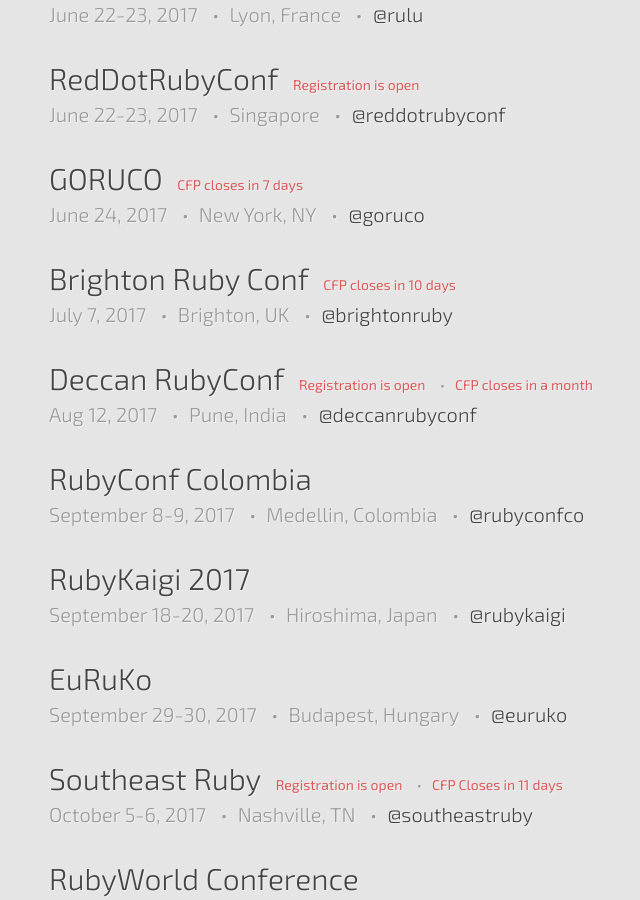
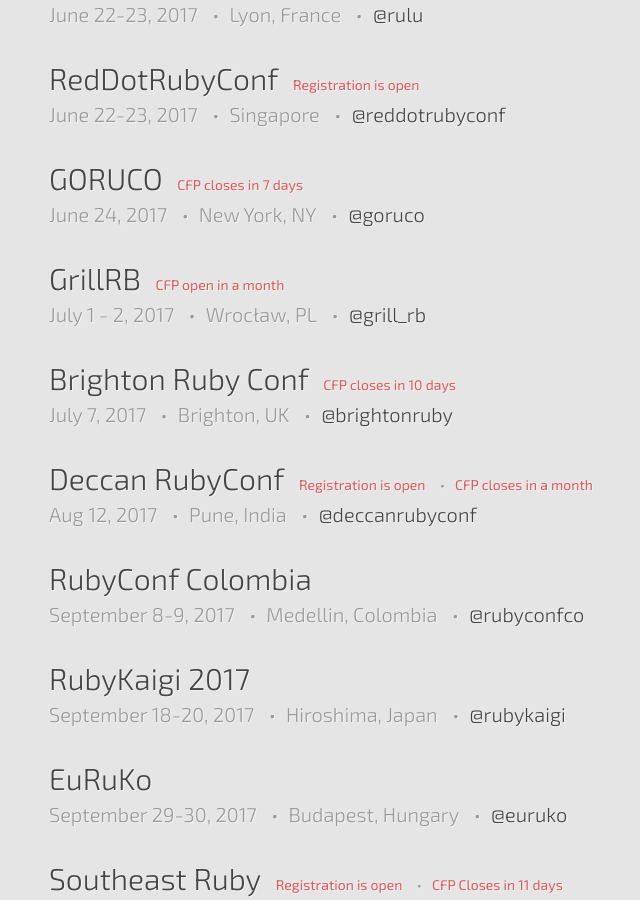
Before and after one commit to ruby-conferences/ruby-conferences.github.io, a Jekyll site: the page built from index.html, in a window 1280 px wide and 900 px high, scrolled down 1402 px. Shown: the whole window, without its empty margins (191-831 px from the left). Built offline with Jekyll 4.4.1, drawn with Linux system fonts in a browser that asks for light colours.

Commit message:
Add GrillRB 2017

```diff
--- a/_data/current.yml
+++ b/_data/current.yml
@@ -83,6 +83,14 @@
   cfp_phrase: CFP closes
   cfp_date: "March 28, 2017"
 
+- name: GrillRB
+  location: Wrocław, PL
+  dates: "July 1 - 2, 2017"
+  url: http://grillrb.com
+  twitter: grill_rb
+  cfp_phrase: CFP open
+  cfp_date: "April 31, 2017"
+
 - name: Brighton Ruby Conf
   location: Brighton, UK
   dates: "July 7, 2017"
```
